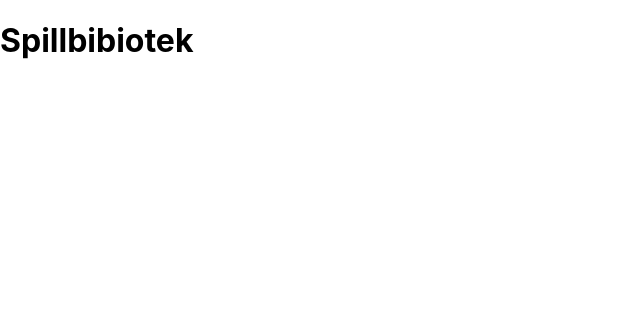
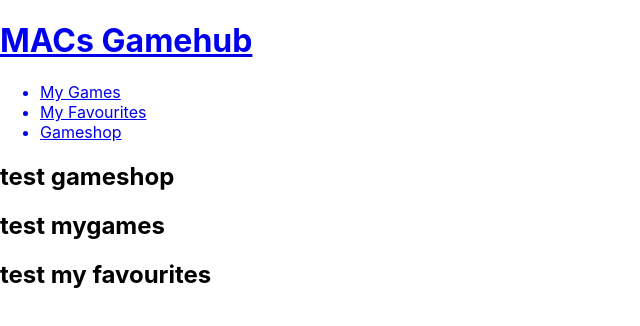
Before and after one commit to MathiasJohansen/UIN23_Eksamen_gruppe_20, a React (Create React App) app in the folder spillbibliotek/: page / in a window 1280 px wide. Shown: the top 326 px of the page, without its empty margins (0-640 px from the left). Built offline with nearby package versions, Linux system fonts and the light colour scheme; no server answers.

Commit message:
Lagt til flere komponenter og fikset mer på dsahboard

```diff
--- a/spillbibliotek/src/components/Dashboard.js
+++ b/spillbibliotek/src/components/Dashboard.js
@@ -1,9 +1,20 @@
 import Gameshop from "./Gameshop";
+import Myfavourites from "./Myfavourites";
+import Mygames from "./Mygames";
 
 export default function Dashboard() {
     return(
         <>
-        <Gameshop/>
+
+        <section>
+            <Gameshop />
+        </section>
+        <section>
+            <Mygames/>
+        </section>
+        <aside>
+            <Myfavourites/>
+        </aside>
         </>
     )
 }
--- a/spillbibliotek/src/components/Gameshop.js
+++ b/spillbibliotek/src/components/Gameshop.js
@@ -16,5 +16,6 @@ export default function Gameshop() {
     useEffect(() =>{
         getGames()
     },[])
+    return <h1>test gameshop</h1>
 
 }
--- a/spillbibliotek/src/components/Layout.js
+++ b/spillbibliotek/src/components/Layout.js
@@ -1,13 +1,14 @@
 import Navbar from "./Navbar";
 
-export default function Layout(props){
+export default function Layout({children}){
     return (
         <div className='container'>
           <header>
-              <h1>Spillbibiotek</h1>
+              <h1><a href="/">MACs Gamehub</a></h1>
+              <Navbar />
           </header>
-          <Navbar />
-          {props.children}
+
+          {children}
         </div>
       );
 }
--- a/spillbibliotek/src/components/Myfavourites.js
+++ b/spillbibliotek/src/components/Myfavourites.js
@@ -1,3 +1,3 @@
 export default function Myfavourites() {
-
+    return <h1>test my favourites</h1>
 }
--- a/spillbibliotek/src/components/Mygames.js
+++ b/spillbibliotek/src/components/Mygames.js
@@ -1,3 +1,3 @@
 export default function Mygames() {
-
+    return <h1>test mygames</h1>
 }
--- a/spillbibliotek/src/components/Navbar.js
+++ b/spillbibliotek/src/components/Navbar.js
@@ -1,9 +1,13 @@
+import { Link } from "react-router-dom";
+
 export default function Navbar(){
     return(
         <>
-        <navbar>
-
-        </navbar>
+        <ul className="navbar">
+        <Link to="/my_games"><li>My Games</li></Link>
+        <Link to="/my_fav"><li>My Favourites</li></Link>
+        <Link to="/gameshop"><li>Gameshop</li></Link>
+        </ul>
         </>
     )
 }
```
Also changed, not shown: spillbibliotek/src/components/Gamecard.js (added), spillbibliotek/src/components/Gamepage.js (added).
